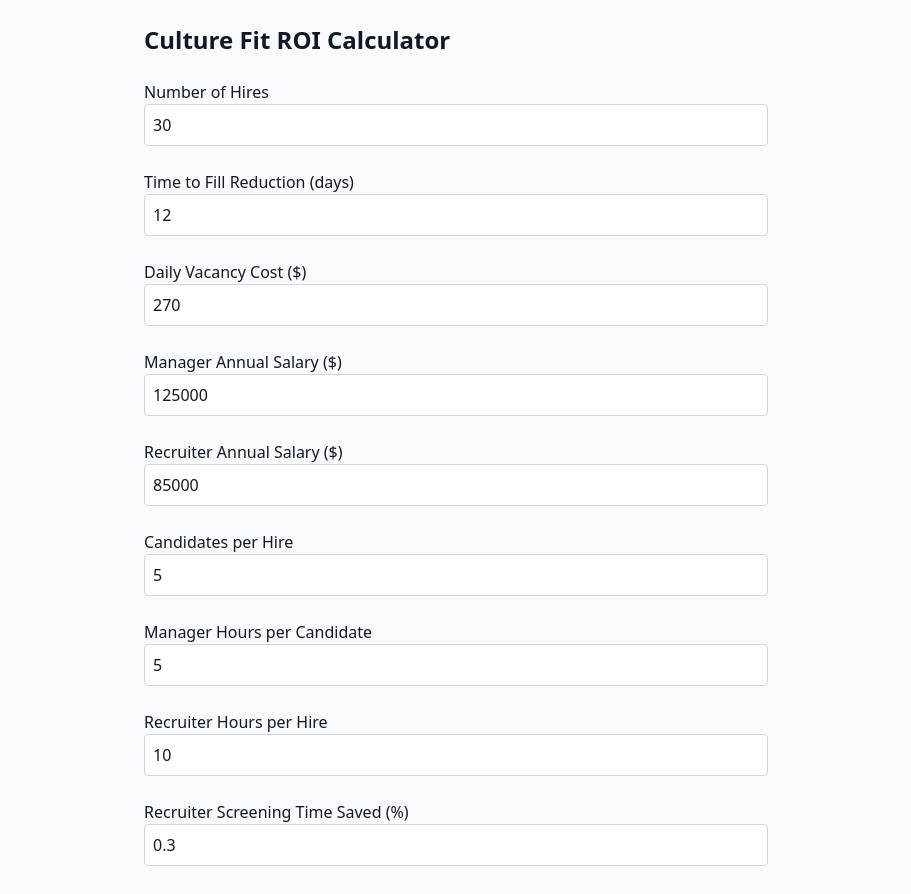
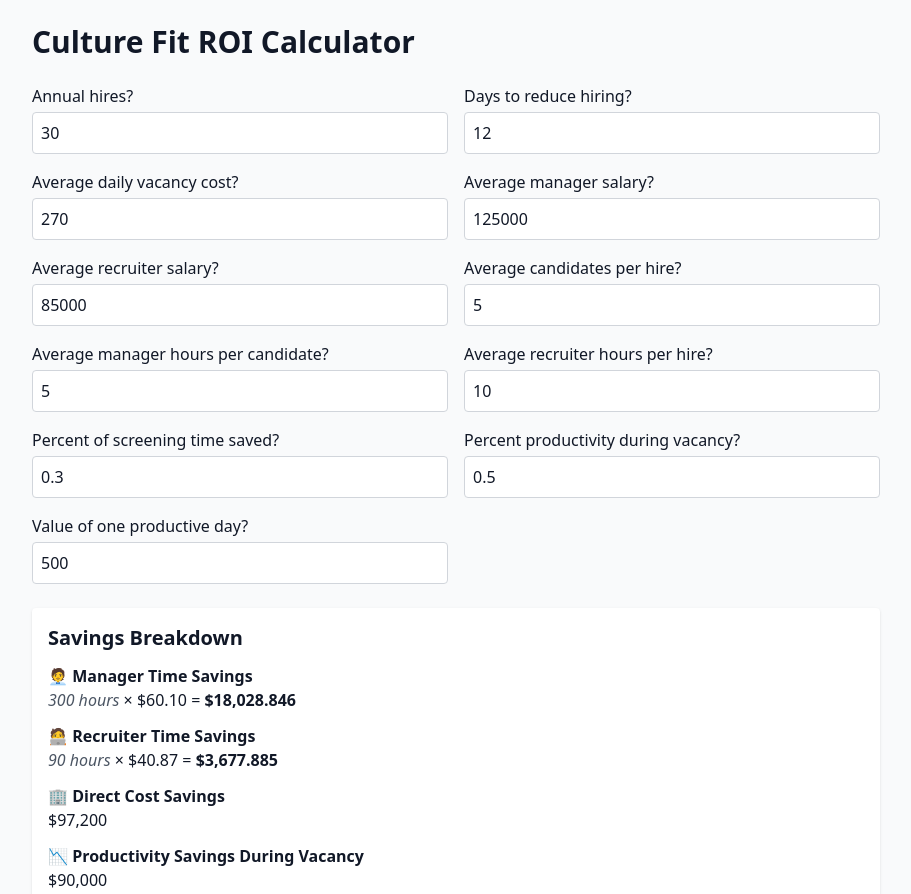
Before and after one commit to ericadenise/culture-fit-roi-calculator, a React (Vite) app: page / in a window 1280 px wide. Shown: the top 894 px of the page, without its empty margins (184-1095 px from the left). Built offline with nearby package versions, Linux system fonts and the light colour scheme.

Commit message:
Update App.jsx

```diff
--- a/src/App.jsx
+++ b/src/App.jsx
@@ -20,39 +20,42 @@ export default function App() {
     setInputs({ ...inputs, [name]: parseFloat(value) });
   };
 
-  // Derived hourly rates from annual salary
   const managerRate = useMemo(() => inputs.managerAnnualSalary / 2080, [inputs.managerAnnualSalary]);
   const recruiterRate = useMemo(() => inputs.recruiterAnnualSalary / 2080, [inputs.recruiterAnnualSalary]);
 
-  // Savings Calculations
-  const managerSavings = inputs.hires * inputs.candidatesPerHire * inputs.managerHoursPerCandidate * 0.4 * managerRate;
-  const recruiterSavings = inputs.hires * inputs.recruiterHoursPerHire * inputs.recruiterScreeningReduction * recruiterRate;
+  const managerHoursSaved = inputs.hires * inputs.candidatesPerHire * inputs.managerHoursPerCandidate * 0.4;
+  const recruiterHoursSaved = inputs.hires * inputs.recruiterHoursPerHire * inputs.recruiterScreeningReduction;
+
+  const managerSavings = managerHoursSaved * managerRate;
+  const recruiterSavings = recruiterHoursSaved * recruiterRate;
   const downtimeSavings = inputs.hires * inputs.timeReduction * inputs.productivityPct * inputs.productiveDayValue;
   const directCostSavings = inputs.hires * inputs.timeReduction * inputs.dailyVacancyCost;
   const totalSavings = managerSavings + recruiterSavings + downtimeSavings + directCostSavings;
 
   const labelMap = {
-    hires: "Number of Hires",
-    timeReduction: "Time to Fill Reduction (days)",
-    dailyVacancyCost: "Daily Vacancy Cost ($)",
-    managerAnnualSalary: "Manager Annual Salary ($)",
-    recruiterAnnualSalary: "Recruiter Annual Salary ($)",
-    candidatesPerHire: "Candidates per Hire",
-    managerHoursPerCandidate: "Manager Hours per Candidate",
-    recruiterHoursPerHire: "Recruiter Hours per Hire",
-    recruiterScreeningReduction: "Recruiter Screening Time Saved (%)",
-    productivityPct: "Productivity % During Vacancy",
-    productiveDayValue: "Value of a Productive Day ($)",
+    hires: "Annual hires?",
+    timeReduction: "Days to reduce hiring?",
+    dailyVacancyCost: "Average daily vacancy cost?",
+    managerAnnualSalary: "Average manager salary?",
+    recruiterAnnualSalary: "Average recruiter salary?",
+    candidatesPerHire: "Average candidates per hire?",
+    managerHoursPerCandidate: "Average manager hours per candidate?",
+    recruiterHoursPerHire: "Average recruiter hours per hire?",
+    recruiterScreeningReduction: "Percent of screening time saved?",
+    productivityPct: "Percent productivity during vacancy?",
+    productiveDayValue: "Value of one productive day?",
   };
 
   return (
-    <div className="max-w-2xl mx-auto p-6 space-y-6">
-      <h1 className="text-2xl font-bold">Culture Fit ROI Calculator</h1>
+    <div className="max-w-4xl mx-auto p-6 space-y-6">
+      <h1 className="text-3xl font-bold mb-4">Culture Fit ROI Calculator</h1>
 
+      {/* Input Fields */}
+      <div className="grid grid-cols-1 md:grid-cols-2 gap-4">
         {Object.entries(inputs).map(([key, value]) => (
           <div key={key}>
-          <label className="block font-medium">
-            {labelMap[key] || key.replace(/([A-Z])/g, " $1")}
+            <label className="block font-medium mb-1">
+              {labelMap[key] || key}
             </label>
             <input
               type="number"
@@ -63,13 +66,43 @@ export default function App() {
             />
           </div>
         ))}
+      </div>
 
-      <div className="bg-white shadow p-4 rounded space-y-2">
-        <p><strong>Direct Cost Savings:</strong> ${directCostSavings.toLocaleString()}</p>
-        <p><strong>Manager Time Savings:</strong> ${managerSavings.toLocaleString()}</p>
-        <p><strong>Recruiter Time Savings:</strong> ${recruiterSavings.toLocaleString()}</p>
-        <p><strong>Downtime Savings:</strong> ${downtimeSavings.toLocaleString()}</p>
-        <p className="text-xl font-bold"><strong>Total ROI:</strong> ${totalSavings.toLocaleString()}</p>
+      {/* Output Section */}
+      <div className="bg-white shadow p-4 rounded space-y-3">
+        <h2 className="text-xl font-semibold mb-2">Savings Breakdown</h2>
+
+        <div>
+          <p className="font-medium">🧑‍💼 <strong>Manager Time Savings</strong></p>
+          <p>
+            <span className="italic text-gray-600">{managerHoursSaved.toLocaleString()} hours</span> × ${managerRate.toFixed(2)} =
+            <strong> ${managerSavings.toLocaleString()}</strong>
+          </p>
+        </div>
+
+        <div>
+          <p className="font-medium">🧑‍💻 <strong>Recruiter Time Savings</strong></p>
+          <p>
+            <span className="italic text-gray-600">{recruiterHoursSaved.toLocaleString()} hours</span> × ${recruiterRate.toFixed(2)} =
+            <strong> ${recruiterSavings.toLocaleString()}</strong>
+          </p>
+        </div>
+
+        <div>
+          <p className="font-medium">🏢 <strong>Direct Cost Savings</strong></p>
+          <p>${directCostSavings.toLocaleString()}</p>
+        </div>
+
+        <div>
+          <p className="font-medium">📉 <strong>Productivity Savings During Vacancy</strong></p>
+          <p>${downtimeSavings.toLocaleString()}</p>
+        </div>
+
+        <hr />
+
+        <p className="text-xl font-bold mt-4">
+          💰 <strong>Total ROI:</strong> ${totalSavings.toLocaleString()}
+        </p>
       </div>
     </div>
   );
```
Lines whose indentation alone changed are shown as unchanged.
